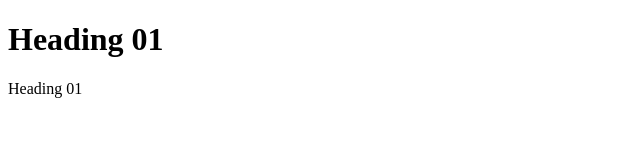
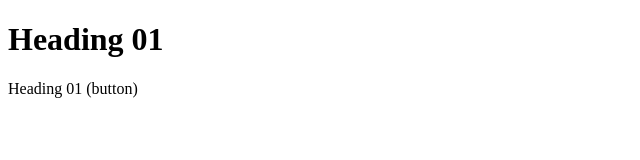
Before and after one commit to Adityaraj9582/LocalRepo, a plain HTML site: page index.html in a window 1280 px wide. Shown: the full height of the page, 0-640 px from the left. Drawn offline with Linux system fonts and the light colour scheme.

```diff
--- a/index.html
+++ b/index.html
@@ -7,7 +7,7 @@
 </head>
 <body>
     <h1>Heading 01</h1>
-    <p>Heading 01</p>
+    <p>Heading 01 (button)</p>
 
 </body>
 </html>
```
